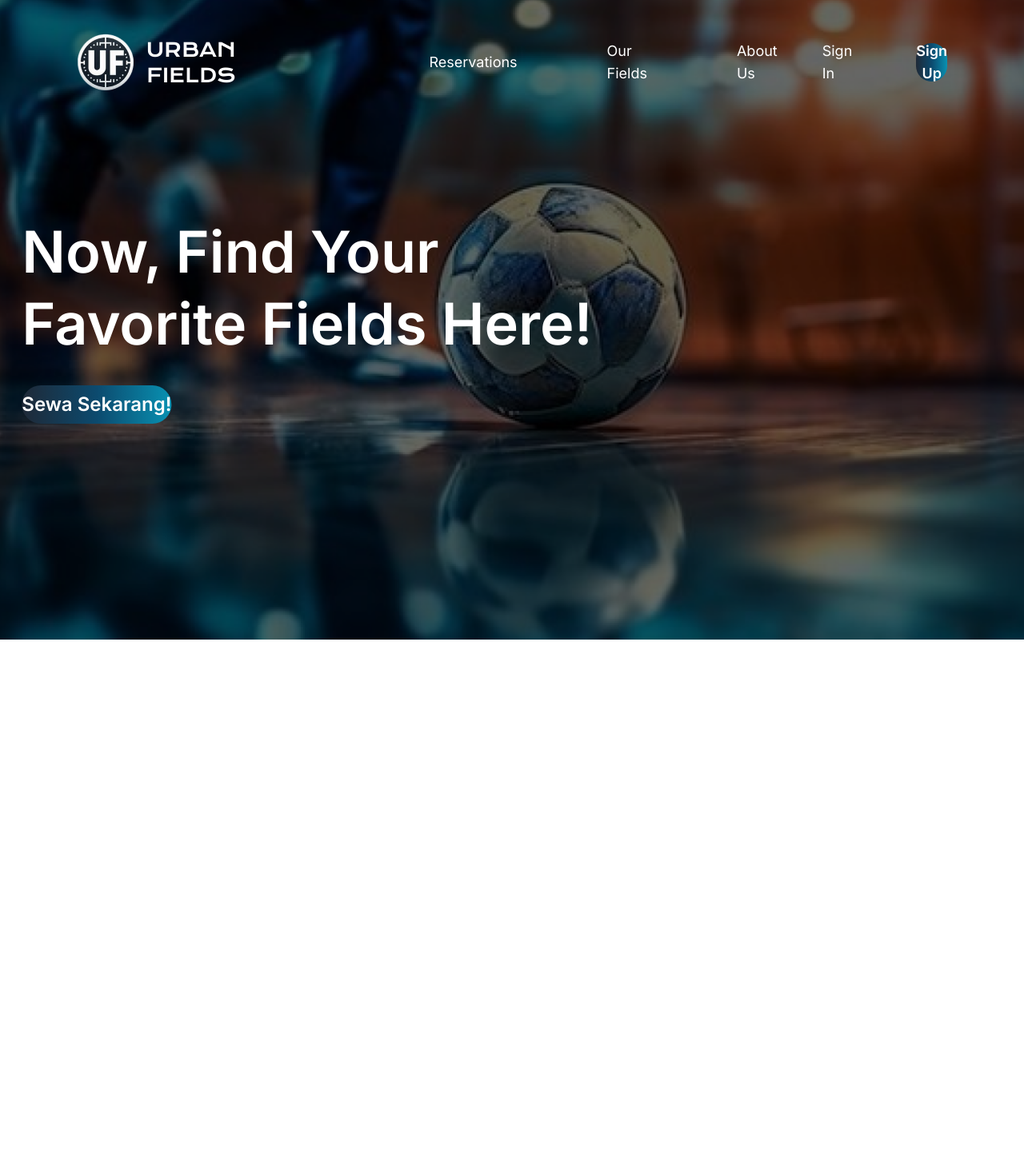
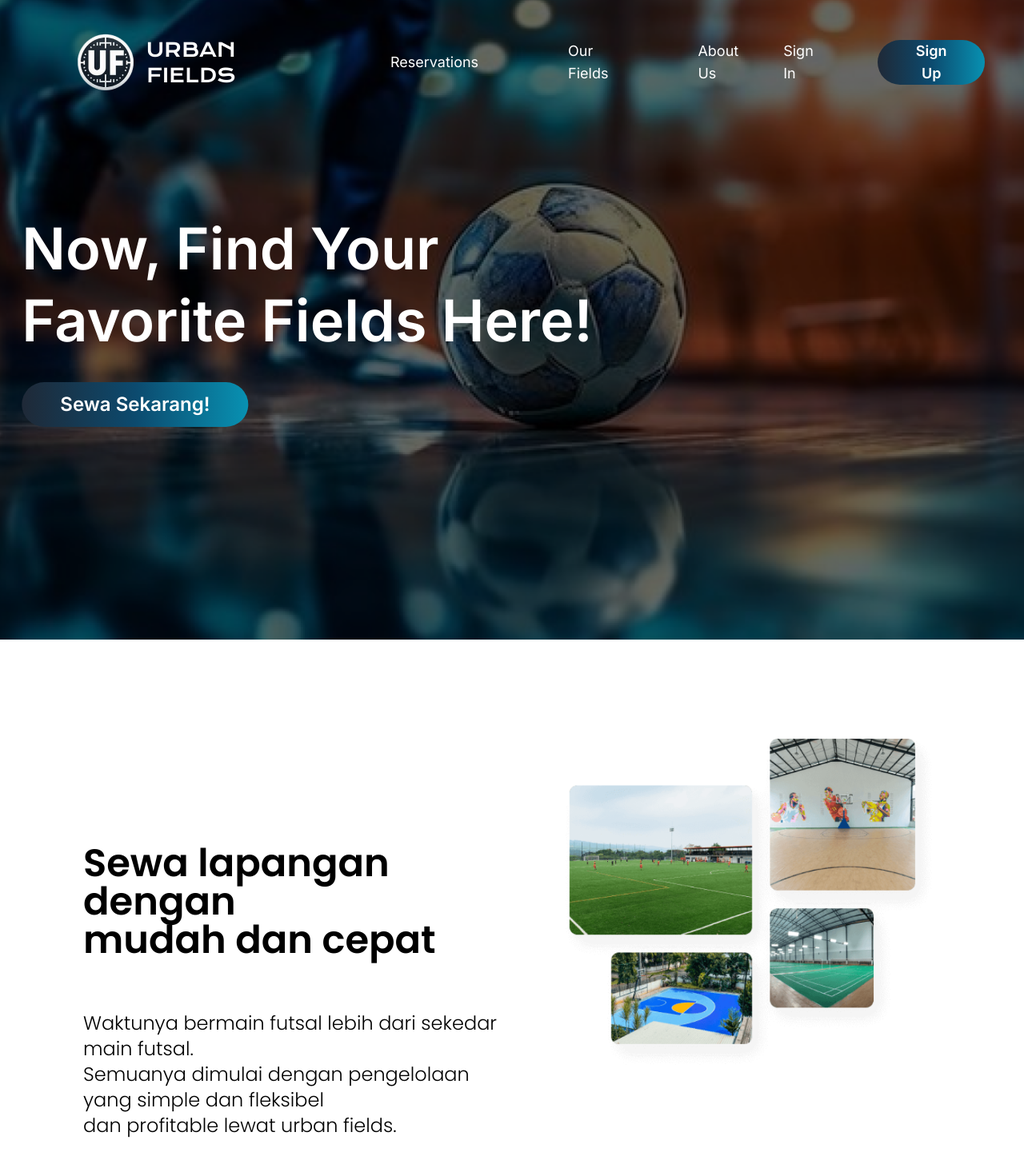
Before and after one commit to JoyAbrian/UrbanField-client, a React (Vite) app: page / in a window 1280 px wide. Shown: the top 1456 px of the page at 80% size. Before the commit the page ends 800 px from the top, so only its background shows below. Built offline with nearby package versions, Linux system fonts and the light colour scheme.

Commit message:
feat: create landing page description section

```diff
--- a/index.html
+++ b/index.html
@@ -6,7 +6,7 @@
     <meta name="viewport" content="width=device-width, initial-scale=1.0" />
     <title>Urban Fields</title>
   </head>
-  <body>
+  <body class="overflow-x-hidden">
     <div id="root"></div>
     <script type="module" src="/src/main.jsx"></script>
   </body>
--- a/src/components/Elements/Button/LandingPageButton.jsx
+++ b/src/components/Elements/Button/LandingPageButton.jsx
@@ -1,8 +1,8 @@
 const LandingPageButton = (props) => {
-    const { textsize = '2xl', paddingX='12', paddingY='8', children = '...', onClick = () => {}, type = 'button' } = props;
+    const { textsize = '2xl', children = '...', onClick = () => {}, type = 'button' } = props;
     return (
         <button
-            className={`h-12 px-${paddingX} py-${paddingY} font-semibold text-${textsize} bg-gradient-to-r from-gray-800 via-sky-900 to-cyan-600 text-white rounded-full flex items-center justify-center`}
+            className={`h-12 px-12 py-7 font-semibold text-${textsize} bg-gradient-to-r from-gray-800 via-sky-900 to-cyan-600 text-white rounded-full flex items-center justify-center`}
             type={type}
             onClick={onClick}
         >
--- /dev/null
+++ b/src/components/Fragments/Landing_Page/landing_page_desc.jsx
@@ -0,0 +1,13 @@
+const LandingPageDesc = () => {
+    return (
+        <div className="flex m-12 h-fit justify-between">
+            <div className="ml-14 mt-52">
+                <h2 className="text-5xl font-Poppins font-semibold">Sewa lapangan dengan <br/> mudah dan cepat</h2>
+                <p className="mt-16 text-2xl font-light font-Poppins">Waktunya bermain futsal lebih dari sekedar main futsal. <br/> Semuanya dimulai dengan pengelolaan yang simple dan fleksibel <br/> dan profitable lewat urban fields.</p>
+            </div>
+            <img className="w-1/2 h-1/2 p-16" src="img/description.png" alt="Landing Page 2"/>
+        </div>
+    );
+}
+
+export default LandingPageDesc;
--- a/src/components/Layouts/HeroNavBar.jsx
+++ b/src/components/Layouts/HeroNavBar.jsx
@@ -2,7 +2,7 @@ import LandingPageButton from "../Elements/Button/LandingPageButton";
 
 const HeroNavBar = () => {
     return (
-        <nav className="flex w-full absolute top-0 z-20 py-10 px-24 justify-between select-none">
+        <nav className="flex w-screen absolute top-0 z-20 py-10 px-24 justify-between select-none">
             <div className="flex items-center cursor-pointer">
                 <img src="img/icon.png" alt="logo" />
                 <h1 className="text-white text-2xl font-KronaOne ml-4">URBAN FIELDS</h1>
@@ -14,7 +14,7 @@ const HeroNavBar = () => {
             </div>
             <div className="flex items-center text-white text-lg font-Inter">
                 <p className="mr-20 cursor-pointer">Sign In</p>
-                <LandingPageButton textsize='lg' paddingY='4' paddingX='14'>Sign Up</LandingPageButton>
+                <LandingPageButton textsize='lg'>Sign Up</LandingPageButton>
             </div>
         </nav>
     );
--- a/src/index.css
+++ b/src/index.css
@@ -1,5 +1,6 @@
 @import url('https://fonts.googleapis.com/css2?family=Inter:wght@100..900&display=swap');
 @import url('https://fonts.googleapis.com/css2?family=Krona+One&display=swap');
+@import url('https://fonts.googleapis.com/css2?family=Poppins:ital,wght@0,100;0,200;0,300;0,400;0,500;0,600;0,700;0,800;0,900;1,100;1,200;1,300;1,400;1,500;1,600;1,700;1,800;1,900&display=swap');
 
 @tailwind base;
 @tailwind components;
--- a/src/pages/landing_page.jsx
+++ b/src/pages/landing_page.jsx
@@ -2,6 +2,7 @@ import { Fragment } from "react";
 import LandingPageHero from "../components/Fragments/Landing_Page/landing_page_hero";
 import HeroNavBar from "../components/Layouts/HeroNavBar";
 import { Helmet } from "react-helmet";
+import LandingPageDesc from "../components/Fragments/Landing_Page/landing_page_desc";
 
 const LandingPage = () => {
     return (
@@ -13,6 +14,9 @@ const LandingPage = () => {
                 <HeroNavBar />
                 <LandingPageHero />
             </section>
+            <section id="description-section">
+                <LandingPageDesc />
+            </section>
         </Fragment>
     );
 }
--- a/tailwind.config.js
+++ b/tailwind.config.js
@@ -9,6 +9,7 @@ export default {
       fontFamily: {
         Inter: ['Inter', 'sans-serif'],
         KronaOne: ['Krona One', 'sans-serif'],
+        Poppins: ['Poppins', 'sans-serif'],
       },
     },
   },
```
Also changed, not shown: public/img/description.png (added).
